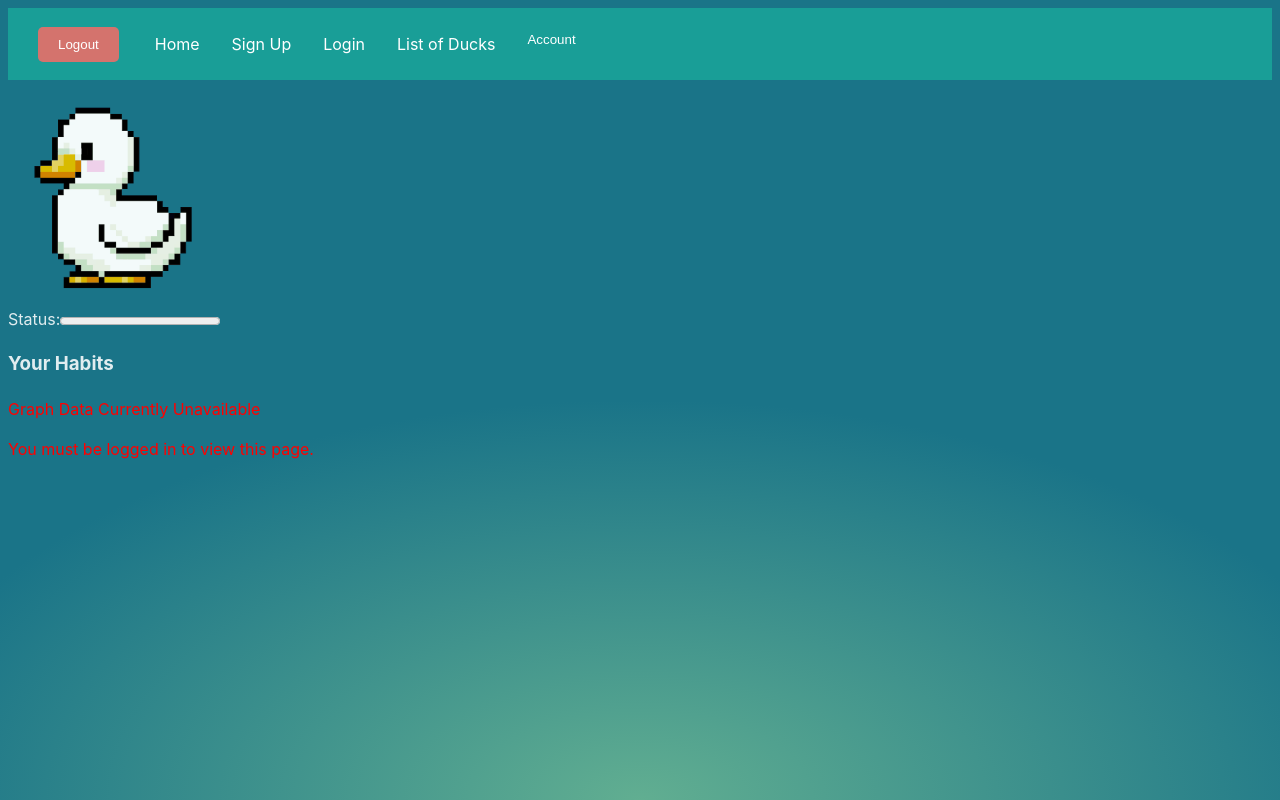
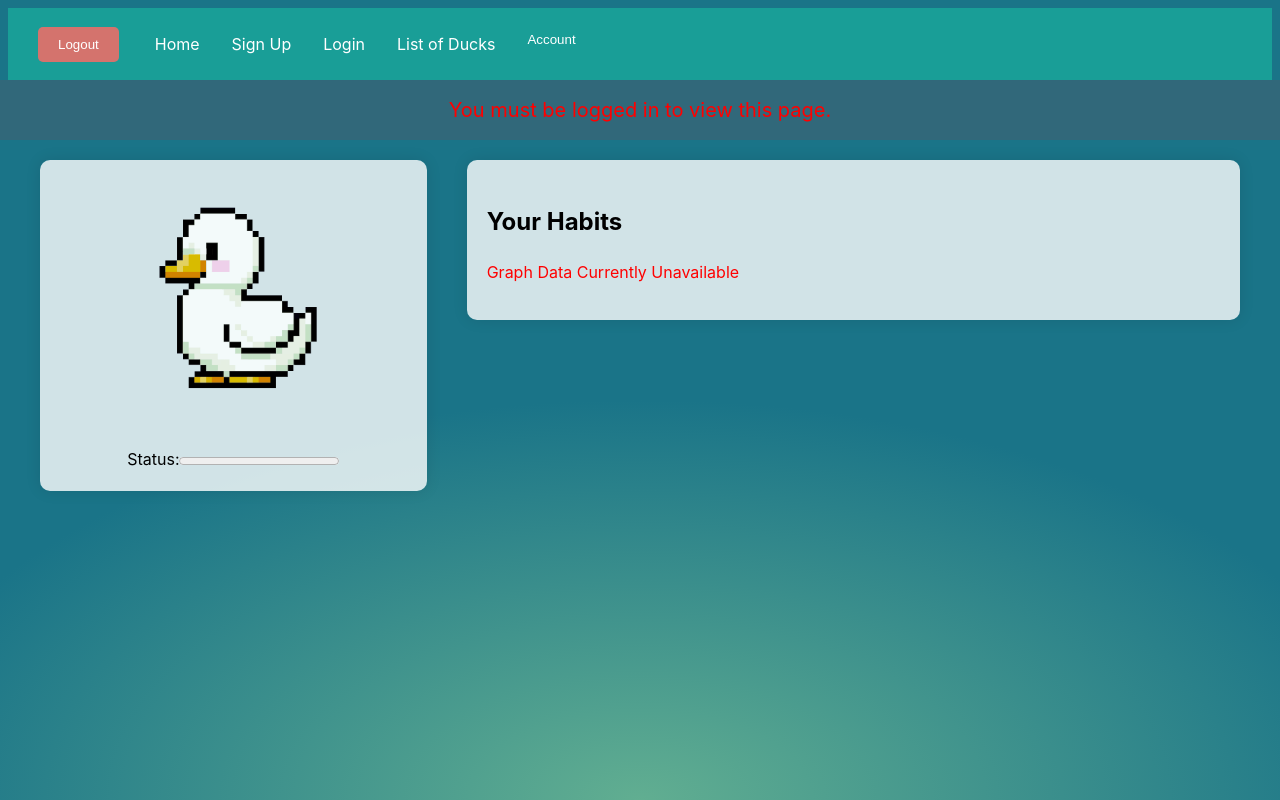
Before and after one commit to SHilditch1998/Final-Project-Front-End, a React (Vite) app: page /user-profile in a window 1280 px wide. Built offline with nearby package versions, Linux system fonts and the light colour scheme; no server answers.

Commit message:
moved boxes around profile

```diff
--- a/src/App.css
+++ b/src/App.css
@@ -1,37 +1,73 @@
-.UserProfile {
+.user-profile {
+  display: flex;
+  justify-content: space-between;
+  max-width: 1200px;
+  margin: auto;
   padding: 20px;
-    max-width: 800px;
-    margin: auto;
+  flex-wrap: wrap;
+  margin-top: 60px;
 }
 
-  .UserProfile h1 {
+.user-info {
+  flex: 1;
+  margin-right: 20px;
+}
+
+.user-data {
+  flex: 2;
+  margin-left: 20px;
+}
+
+.light-box {
+  background: rgba(255, 255, 255, 0.8);
+  padding: 20px;
+  border-radius: 10px;
+  box-shadow: 0px 0px 15px rgba(0, 0, 0, 0.1);
+  color: black;
+}
+
+.avatar-box {
+  text-align: center;
+}
+
+.avatar-box h1 {
   font-size: 2rem;
   margin-bottom: 10px;
 }
 
-  .UserProfile img {
-    border-radius: 50%;
+.avatar-box img {
   margin-bottom: 20px;
 }
 
-  .UserProfile .status-bar {
-    margin: 20px 0;
+.status-bar {
+  margin-top: 20px;
 }
 
-  .UserProfile .todo-list {
-    list-style-type: none;
-    padding: 0;
+.data-box {
+  text-align: left;
 }
 
-  .UserProfile .todo-list li {
-    margin-bottom: 10px;
+.data-box h3 {
+  font-size: 1.5rem;
+  margin-bottom: 20px;
+  color: black;
 }
 
-  .UserProfile .todo-list button {
-    margin-left: 10px;
-    padding: 5px 10px;
-    border: none;
-    background-color: #4CAF50;
-    color: white;
-    cursor: pointer;
+.data-box img {
+  width: 100%;
+  height: auto;
 }
+
+.error-message {
+  color: red;
+  margin-bottom: 20px;
+  text-align: center;
+  padding: 15px;
+  background-color: rgba(255, 0, 0, 0.1);
+  font-size: 1.25rem;
+  width: 100vw;
+  box-sizing: border-box;
+  position: absolute;
+  left: 0;
+  top: 60px;
+}
--- a/src/components/user/userprofile.jsx
+++ b/src/components/user/userprofile.jsx
@@ -1,6 +1,8 @@
 import { useState, useEffect } from 'react';
 import { useNavigate } from 'react-router-dom';
 import readcookie from "../../utils/readcookie";
+import '../../App.css';
+import '../../index.css';
 
 const UserProfile = () => {
   const [error, setError] = useState(null);
@@ -9,7 +11,7 @@ const UserProfile = () => {
   const [status, setStatus] = useState(0);
   const [graphData, setGraphData] = useState(null);
   const [errorMsg, setErrorMsg] = useState("");
-  const [gifSrc, setGifSrc] = useState("ducky.gif"); // State for the gif source
+  const [gifSrc, setGifSrc] = useState("ducky.gif");
 
   useEffect(() => {
     const fetchUserData = async () => {
@@ -59,18 +61,20 @@ const UserProfile = () => {
     fetchGraphData();
   }, []);
 
-  // Handle gif click
   const handleGifClick = () => {
-    setGifSrc("heart.gif"); // Change to heart.gif on click
+    setGifSrc("heart.gif");
 
-    // Revert back to ducky.gif after 2 seconds
     setTimeout(() => {
       setGifSrc("ducky.gif");
-    }, 2000); // Adjust the duration as needed
+    }, 2000);
   };
 
   return (
     <div>
+      {error && <p className="error-message">{error}</p>}
+      <div className="user-profile">
+        <div className="user-info">
+          <div className="avatar-box light-box">
             <h1>{username}</h1>
             {avatar && <img src={avatar} alt="User Avatar" width="100" />}
             <div>
@@ -79,15 +83,18 @@ const UserProfile = () => {
                 src={gifSrc}
                 alt="User Avatar"
                 onClick={handleGifClick}
-          style={{ cursor: 'pointer' }} // Optional: Show a pointer cursor to indicate it's clickable
+                style={{ cursor: 'pointer' }}
               />
             </div>
-      <div>
+            <div className="status-bar">
               <label>Status:</label>
               <progress value={status} min="0" max="100"></progress>
             </div>
+          </div>
+        </div>
 
-      <div>
+        <div className="user-data">
+          <div className="data-box light-box">
             <h3>Your Habits</h3>
             {errorMsg ? (
               <p style={{ color: 'red' }}>{errorMsg}</p>
@@ -99,9 +106,8 @@ const UserProfile = () => {
               )
             )}
           </div>
-
-      {error && <p style={{ color: 'red' }}>{error}</p>}
-      {!error && <h1>Please login to proceed</h1>}
+        </div>
+      </div>
     </div>
   );
 };
```
Lines whose indentation alone changed are shown as unchanged.
